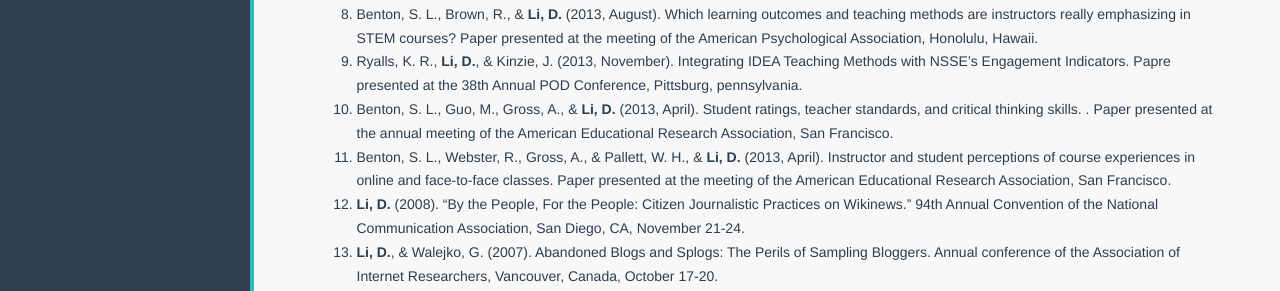
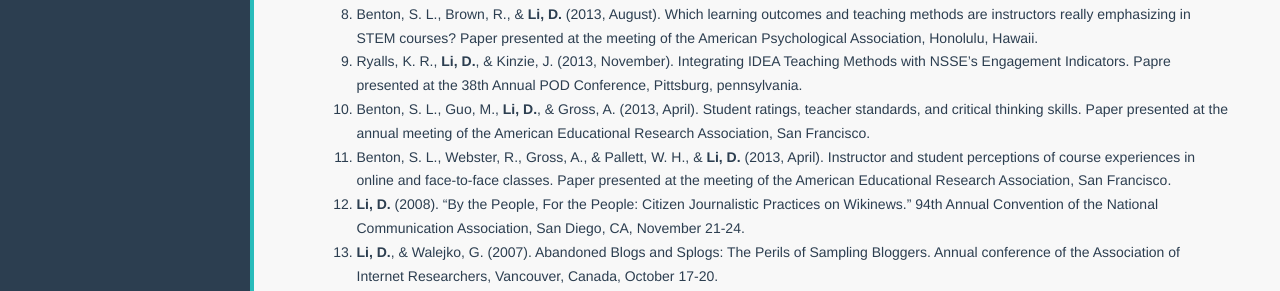
Before and after one commit to danli-ds/danliIDEA.github.io, a Jekyll site: the page built from CV/index.md, in a window 1280 px wide and 900 px high, scrolled down 1064 px. Shown: the part 159-450 px from the top of the window. Built offline with Jekyll 4.4.1, drawn with Linux system fonts in a browser that asks for light colours; nearby versions of some CDN libraries.

Commit message:
Fix 2013 APA reference

```diff
--- a/CV/index.md
+++ b/CV/index.md
@@ -51,7 +51,7 @@ Manhattan, KS 66502
 1. Benton, S. L., **Li, D.**, & Pallett, W. (2013, August). In higher education, class size matters. Paper presented at the meeting of the American Psychological Association, Honolulu, Hawaii.
 1. Benton, S. L., Brown, R., & **Li, D.** (2013, August). Which learning outcomes and teaching methods are instructors really emphasizing in STEM courses? Paper presented at the meeting of the American Psychological Association, Honolulu, Hawaii.
 1. Ryalls, K. R., **Li, D.**, & Kinzie, J. (2013, November). Integrating IDEA Teaching Methods with NSSE’s Engagement Indicators. Papre presented at the 38th Annual POD Conference, Pittsburg, pennsylvania.
-1. Benton, S. L., Guo, M., Gross, A., & **Li, D.** (2013, April). Student ratings, teacher standards, and critical thinking skills. . Paper presented at the annual meeting of the American Educational Research Association, San Francisco.
+1. Benton, S. L., Guo, M., **Li, D.**, & Gross, A. (2013, April). Student ratings, teacher standards, and critical thinking skills. Paper presented at the annual meeting of the American Educational Research Association, San Francisco.
 1. Benton, S. L., Webster, R., Gross, A., & Pallett, W. H., & **Li, D.** (2013, April). Instructor and student perceptions of course experiences in online and face-to-face classes. Paper presented at the meeting of the American Educational Research Association, San Francisco.
 1. **Li, D.** (2008). “By the People, For the People: Citizen Journalistic Practices on Wikinews.” 94th Annual Convention of the National Communication Association, San Diego, CA, November 21-24.
 1. **Li, D.**, & Walejko, G. (2007). Abandoned Blogs and Splogs: The Perils of Sampling Bloggers. Annual conference of the Association of Internet Researchers, Vancouver, Canada, October 17-20.
```
